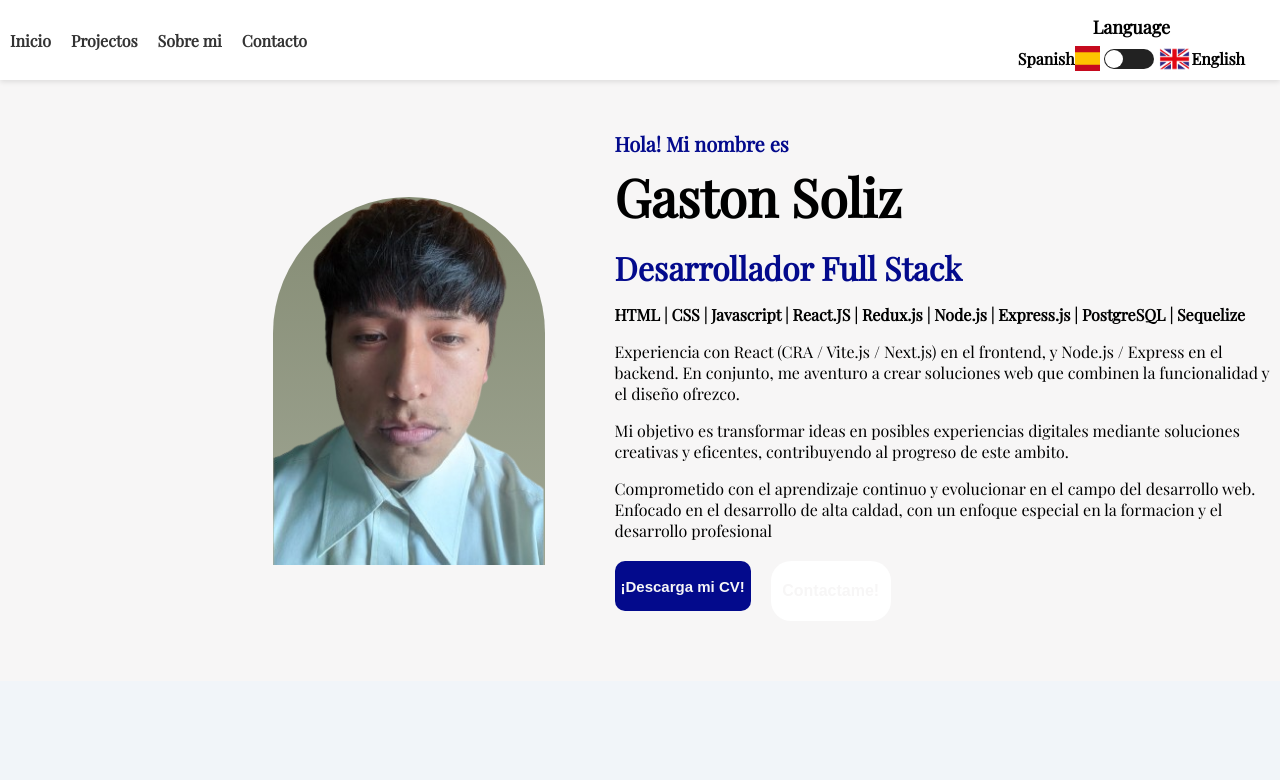
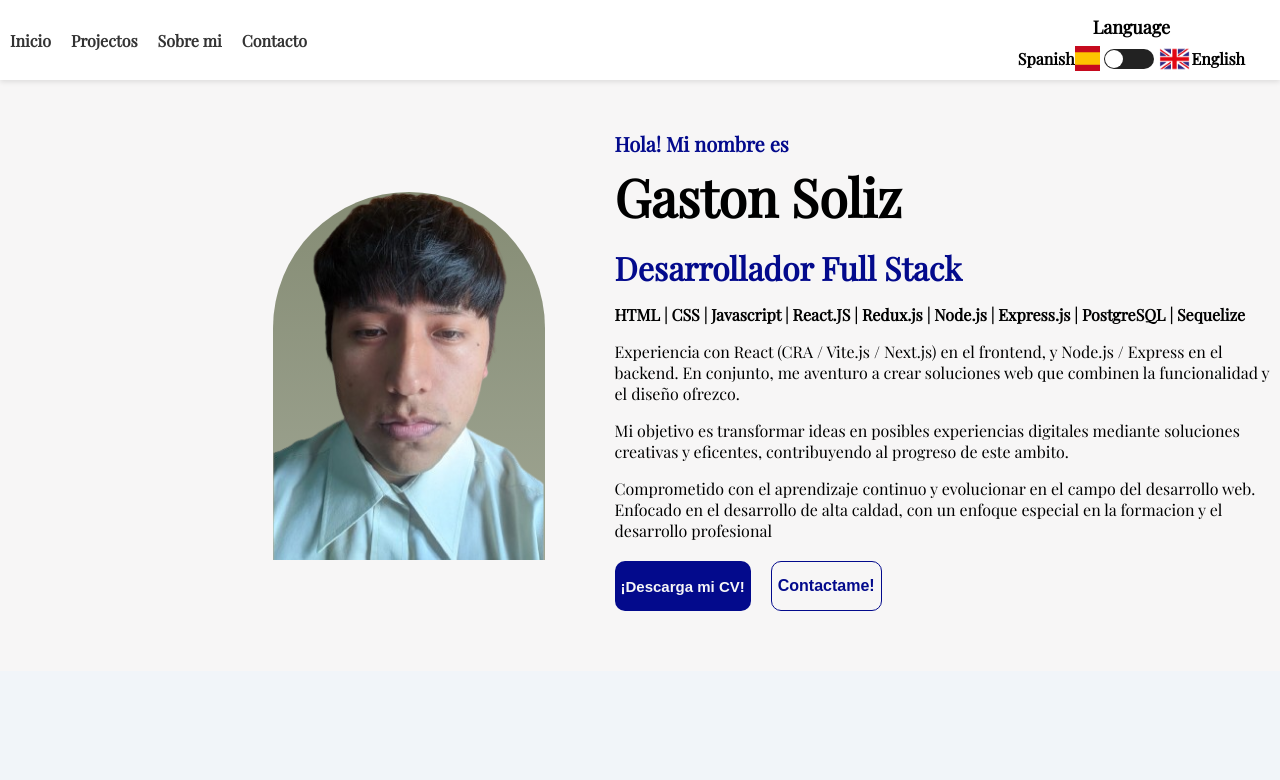
Before and after one commit to GastonSoliz/portfolio-app, a React (Vite) app: page / in a window 1280 px wide. Shown: the top 780 px of the page. Built offline with nearby package versions, Linux system fonts and the light colour scheme.

Commit message:
fixing contactbutton

```diff
--- a/src/components/ContactButton/contactButton.module.css
+++ b/src/components/ContactButton/contactButton.module.css
@@ -1,10 +1,11 @@
 .contactBtnContainer button {
-  background-color: #fff;
+  background-color: rgb(247, 246, 246);
+  color: #030a8c;
 
-  width: 120px;
-  height: 60px;
+  max-width: 200px;
+  height: 50px;
 
-  border-radius: 20px;
+  border-radius: 10px;
 
   font-size: 16px;
   border: none;
@@ -12,10 +13,14 @@
   cursor: pointer;
 
   transition: 0.3s ease;
+
+  border: #030a8c  1px solid;
 }
 
 .contactBtnContainer button:hover {
   transition: 0.3s ease;
-  width: 130px;
-  height: 70px;
+  transform: scale(1.1);
+
+  /* width: 130px;
+  height: 70px; */
 }
```
